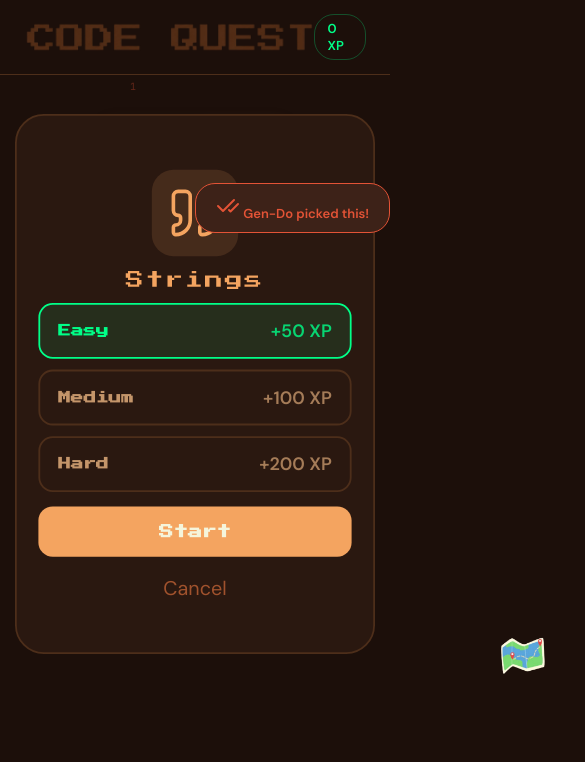
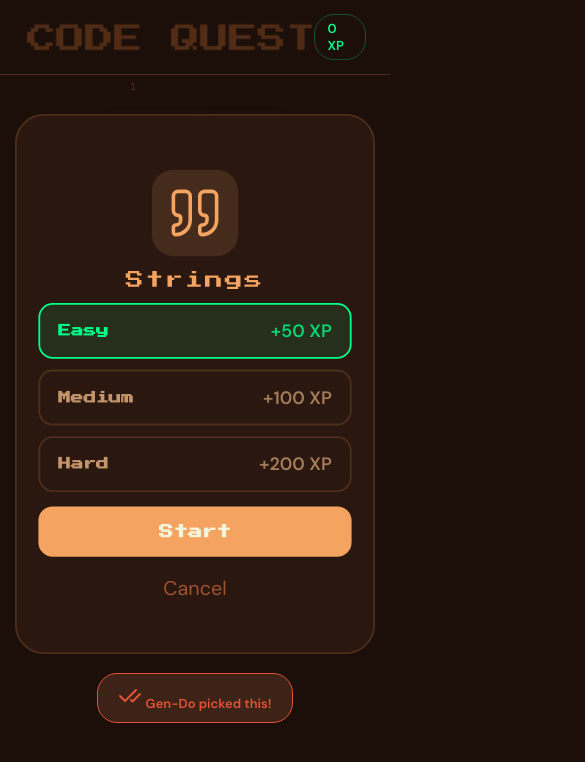
Before and after one commit to baishnabikumari/CodeQuest, a React (Vite) app: page / in a window 390 px wide. Both pictures are taken after a click on the button "Gen-do". Shown: the top 762 px of the page, 585 px wide, since content can reach past the window. Built offline with nearby package versions, Linux system fonts and the light colour scheme; no server answers.

Commit message:
fix: resolve bugs all around the website(loading, header, challenge, map and gen-do)

```diff
--- a/src/Challenge.jsx
+++ b/src/Challenge.jsx
@@ -72,7 +72,7 @@ export default function Challenge({ challenge, topic, diff, onSolve, onBack, onN
     async function handleReview() {
         if (reviewBusy) return
         setReviewBusy(true)
-        setActiveTab(review)
+        setActiveTab("review")
         await getReview(challenge.description, code, txt => setReview(txt))
         setReviewBusy(false)
     }
--- a/src/Header.jsx
+++ b/src/Header.jsx
@@ -9,7 +9,7 @@ export default function Header({ xp, streak}){
                         🔥{streak}x
                     </span>
                 )}
-                <span className="badge" style={{color: "var(--green", borderColor: "#00ff8844"}}>
+                <span className="badge" style={{color: "var(--green)", borderColor: "#00ff8844"}}>
                     {xp} XP
                 </span>
             </div>
--- a/src/Home.jsx
+++ b/src/Home.jsx
@@ -2,7 +2,7 @@ import { motion, AnimatePresence} from "framer-motion"
 import { Map } from "lucide-react"
 import MapScreen from "./MapScreen"
 import { Brackets, Brain, CheckCheck, Dot, Icon, Play, Quote, Repeat, Shuffle, SquareFunction, Ticket, Variable } from "lucide-react"
-import { useEffect, useMemo, useState } from "react"
+import { useEffect, useMemo, useRef, useState } from "react"
 
 const TOPICS = [
     {id: "variables and data type", label: "Variables", Icon: Variable, accent: "#E35336", times: { Easy: "2 min", Medium: "4 min", Hard: "7 min" }},
@@ -63,6 +63,9 @@ export default function Home({ onStart, xp }){
     const [shuffling, setShuffling] = useState(false)
     const [toast, setToast] = useState(false)
     const [mapOpen, setMapOpen] = useState(false)
+    const mapBtnRef = useRef(null)
+    const [btnPos, setBtnPos] = useState({ x: 95, y: 95 })
+    const [genDoReady, setGenDoReady] = useState(false)
 
     useEffect(() => {
         const t = setInterval(() => setTickerIdx(i => (i + 1) % 3), 1000)
@@ -100,6 +103,7 @@ export default function Home({ onStart, xp }){
             if (count >= 14) {
                 clearInterval(t);
                 setShuffling(false)
+                setGenDoReady(true)
                 setToast(true)
                 setTimeout(() => setToast(false), 2000)
                 setTimeout(() => setOverlay(true), 400)
@@ -120,13 +124,20 @@ export default function Home({ onStart, xp }){
                     <button
                         className={`mode-btn ${mode === "choose" ? "mode-active" : ""}`}
                         onClick={() => setMode("choose")}
+                        disabled={shuffling}
                     >
                         Choose
                     </button>
                     <button
                         disabled={shuffling}
                         className={`mode-btn ${mode === "shuffle" ? "mode-active" : ""} ${shuffling ? "shuffling" : ""}`}
-                        onClick={() => { setMode("shuffle"); if(mode !== "shuffle") handleShuffle() }}
+                        onClick={() => {
+                            setMode("shuffle")
+                            if(mode !== "shuffle"){
+                                if(genDoReady) setOverlay(true)
+                                    else handleShuffle()
+                            }
+                        }}
                     >
                         Gen-do
                     </button>
@@ -168,7 +179,7 @@ export default function Home({ onStart, xp }){
                                 zIndex: expanded ? 50 : anim.zIndex,
                                 pointerEvents: expanded ? "auto" : overlay ? "none" : (visible ? "auto" : "none"),
                             }}
-                            transition={{ type: "spring", stiffness: 280, damping: 28 }}
+                            transition={{ type: "spring", stiffness: 280, damping: 28, filter: { type: "tween", duration: 0.15 } }}
                             onClick={() => {
                                 if(overlay) return
                                 if(shuffling) return
@@ -232,7 +243,7 @@ export default function Home({ onStart, xp }){
                                     <button
                                         className="overlay-start"
                                         style={{ background: t.accent }}
-                                        onClick={() => onStart(t.id, diff)}
+                                        onClick={() => {setGenDoReady(false); onStart(t.id, diff) }}
                                     >
                                         Start
                                     </button>
@@ -291,17 +302,25 @@ export default function Home({ onStart, xp }){
             </AnimatePresence>
 
             <motion.button
+                ref={mapBtnRef}
                 className="map-btn"
-                onClick={() => setMapOpen(true)}
-                whileHover={{ scale: 1.08 }}
-                whileTap={{ scale: 0.95 }}
+                onClick={() => {
+                    if(mapBtnRef.current){
+                        const r = mapBtnRef.current.getBoundingClientRect()
+                        setBtnPos({
+                            x: Math.round(((r. left + r.width / 2) / window.innerWidth) * 100),
+                            y: Math.round(((r.top + r.height / 2) / window.innerHeight) * 100),
+                        })
+                    }
+                    setMapOpen(true)
+                }}
             >
                 <img src="/map-button.png" alt="map" style={{ width: 50, height: 50, objectFit: "contain" }}/>
             </motion.button>
 
             <AnimatePresence>
                 {mapOpen && (
-                    <MapScreen xp={xp} onClose={() => setMapOpen(false)}/>
+                    <MapScreen xp={xp} onClose={() => setMapOpen(false)} btnPos={btnPos}/>
                 )}
             </AnimatePresence>
         </div>
--- a/src/Loading.jsx
+++ b/src/Loading.jsx
@@ -3,7 +3,7 @@ export default function Loading(){
         <div className="load-wrap">
             <div className="load-dots">
                 <span className="dot" style={{ animationDelay: "0ms" }} />
-                <span className="dot" style={{ animationDelay: "150" }} />
+                <span className="dot" style={{ animationDelay: "150ms" }} />
                 <span className="dot" style={{ animationDelay: "300ms"}} />
             </div>
             <span className="load-txt">Generating challenge...</span>
--- a/src/MapScreen.jsx
+++ b/src/MapScreen.jsx
@@ -41,7 +41,7 @@ const CITIES = [
     },
 ]
 
-export default function MapScreen({ xp, onClose }) {
+export default function MapScreen({ xp, onClose, btnPos }) {
     const [selectedCity, setSelectedCity] = useState(null)
     const unlocked = city => xp >= city.xpNeeded
     const visited = CITIES.filter(c => unlocked(c)).length
@@ -49,9 +49,9 @@ export default function MapScreen({ xp, onClose }) {
     return (
         <motion.div
             className="map-screen"
-            initial={{ clipPath: "circle(0% at 95% 95%)" }}
-            animate={{ clipPath: "circle(150% at 95% 95%)" }}
-            exit={{ clipPath: "circle(0% at 95% 95%)" }}
+            initial={{ clipPath: `circle(0% at ${btnPos.x}% ${btnPos.y}%` }}
+            animate={{ clipPath: `circle(150% at ${btnPos.x}% ${btnPos.y}%)` }}
+            exit={{ clipPath: `circle(0% at ${btnPos.x}% ${btnPos.y}%)` }}
             transition={{ type: "spring", stiffness: 180, damping: 26 }}
         >
             <div className="map-hdr">
--- a/src/style.css
+++ b/src/style.css
@@ -9,6 +9,7 @@
     --amber: #00d4ff;
     --green: #00FF88;
     --red: #ff4757;
+    --orange: #ff6348;
     --purple: #a855f7;
     --text: #F5F5DC;
     --text-dim: #A0522D;
@@ -809,9 +810,12 @@ a:hover{
 }
 
 .gen-toast{
-    position: fixed;
-    top: 80px;
-    left: 50%;
+    position: absolute;
+    top: 570px;
+    left: 0;
+    right: 0;
+    margin: 0 auto;
+    width: fit-content;
     transform: translateX(-50%);
     background: var(--surface2);
     border: 1px solid var(--primary);
@@ -835,9 +839,9 @@ a:hover{
 }
 
 .map-btn{
-    position: fixed;
-    bottom: -125px;
-    right: -180px;
+    position: absolute;
+    top: 550px;
+    left: 1150px;
     width: 48px;
     height: 48px;
     background: var(--surface);
@@ -919,10 +923,10 @@ a:hover{
     transition: all 0.2s;
 }
 
-.pin-unlocked:hover{
+/* .pin-unlocked:hover{
     background: rgba(255, 255, 255, 0.08);
     border-color: rgba(255, 255, 255, 0.25);
-}
+} */
 
 /* .pin-bubble{
     width: 40px;
```
